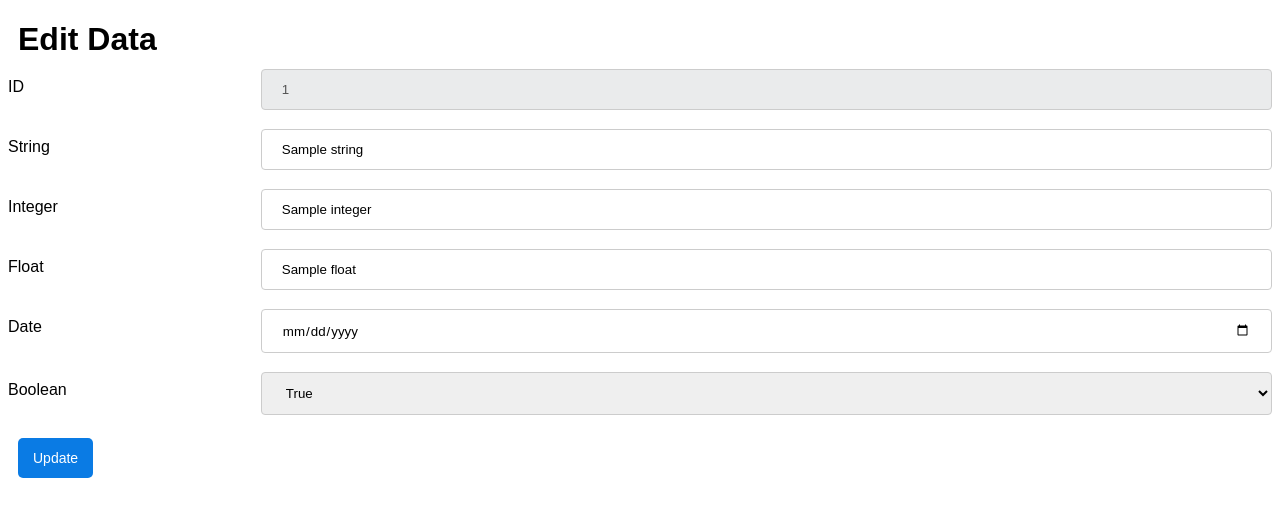
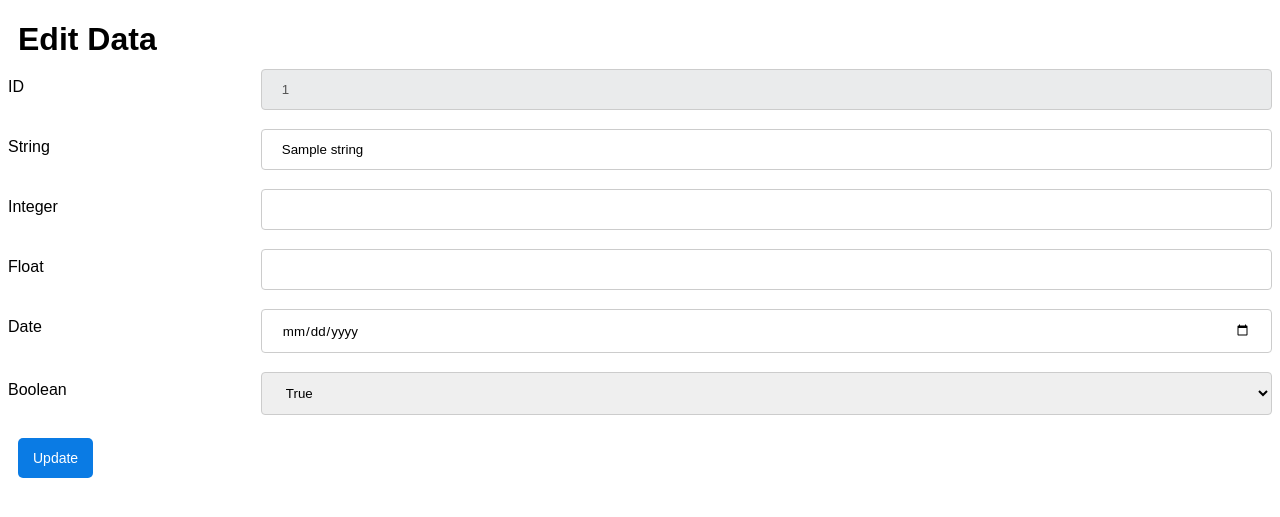
Before and after one commit to gilangprasetya/breadExpressJson, a Node server app: template views/edit.ejs in a window 1280 px wide. Shown: the top 517 px of the page. Run offline with Node 20, Linux system fonts and the light colour scheme; the template is opened without the code that fills it: most values are stand-ins (such as "Sample title", 1, 10 or a date in 2020).

Commit message:
perbaikan type

```diff
--- a/public/style.css
+++ b/public/style.css
@@ -19,8 +19,17 @@
     margin-left: 20px;
 }
 
+input[type=number]{
+    width: 100%;
+    padding: 12px 20px;
+    margin: 8px 0;
+    display: inline-block;
+    border: 1px solid #ccc;
+    border-radius: 4px;
+}
+
 input[type=text],
-select {
+select{
     width: 100%;
     padding: 12px 20px;
     margin: 8px 0;
--- a/views/add.ejs
+++ b/views/add.ejs
@@ -23,7 +23,7 @@
                     <label for="integer">Integer</label>
                 </div>
                 <div class="col-80">
-                    <input type="text" id="integer" name="integer" placeholder="Integer">
+                    <input type="number" id="integer" name="integer" placeholder="Integer">
                 </div>
             </div>
             <div class="row">
@@ -31,7 +31,7 @@
                     <label for="float">Float</label>
                 </div>
                 <div class="col-80">
-                    <input type="text" id="float" name="float" placeholder="Float">
+                    <input type="number" step="any" id="float" name="float" placeholder="Float">
                 </div>
             </div>
             <div class="row">
--- a/views/edit.ejs
+++ b/views/edit.ejs
@@ -31,7 +31,7 @@
                     <label for="integer">Integer</label>
                 </div>
                 <div class="col-80">
-                    <input type="text" id="integer" name="integer" value="<%= item.integer %>">
+                    <input type="number" id="integer" name="integer" value="<%= item.integer %>">
                 </div>
             </div>
             <div class="row">
@@ -39,7 +39,7 @@
                     <label for="float">Float</label>
                 </div>
                 <div class="col-80">
-                    <input type="text" id="float" name="float" value="<%= item.float %>">
+                    <input type="number" step="any" id="float" name="float" value="<%= item.float %>">
                 </div>
             </div>
             <div class="row">
--- a/views/index.ejs
+++ b/views/index.ejs
@@ -31,7 +31,7 @@
                 <label for="integer">Integer</label>
             </div>
             <div class="col-80">
-                <input type="text" id="integer" name="integer" placeholder="Integer">
+                <input type="number" id="integer" name="integer" placeholder="Integer">
             </div>
         </div>
         <div class="row">
@@ -39,7 +39,7 @@
                 <label for="float">Float</label>
             </div>
             <div class="col-80">
-                <input type="text" id="float" name="float" placeholder="Float">
+                <input type="number" step="any" id="float" name="float" placeholder="Float">
             </div>
         </div>
         <div class="row">
```
